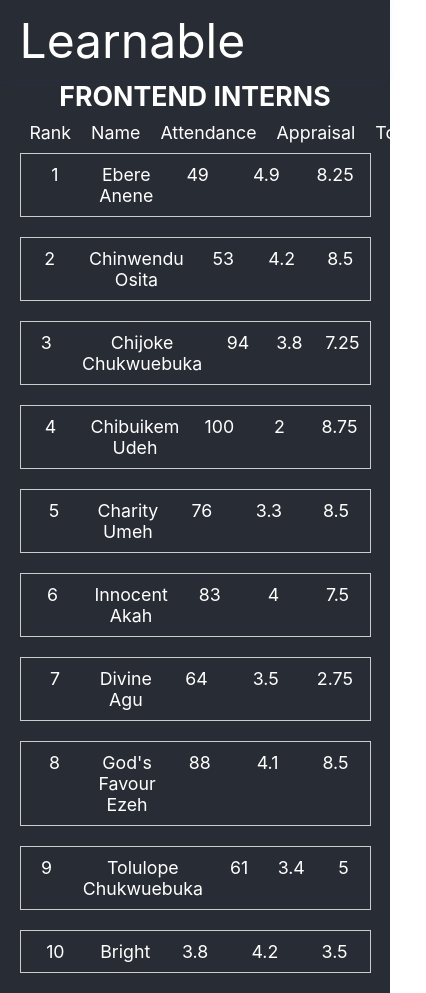
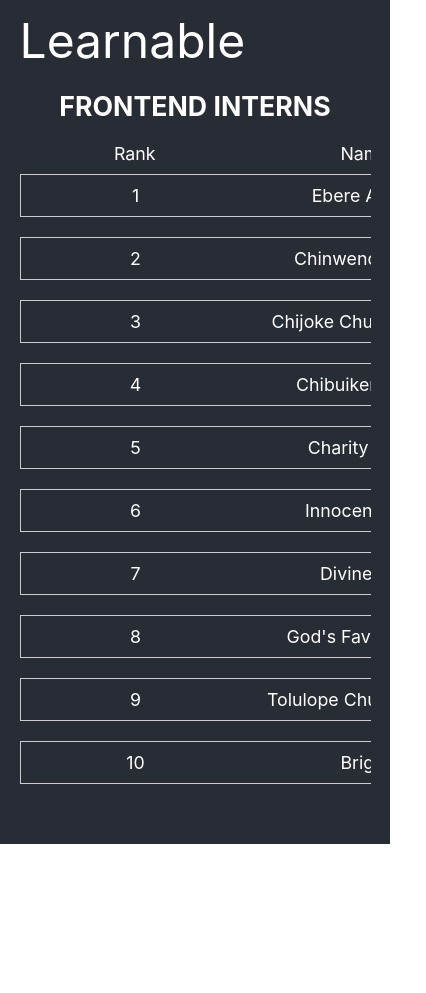
Before and after one commit to somilisa/Result-Management-System, a React (Create React App) app: page / in a window 390 px wide. Shown: the whole page, 426 px wide, since content can reach past the window. After the commit the page ends 844 px from the top, so only its background shows below. Built offline with nearby package versions, Linux system fonts and the light colour scheme.

Commit message:
style: responsiveness

```diff
--- a/src/App.css
+++ b/src/App.css
@@ -47,13 +47,19 @@
 main {
   width: 100vw;
 }
+
+.table {
+  min-width: 1152px;
+}
 .table-wrapper {
   width: 90%;
   max-width: 1280px;
   margin: 0 auto;
+  overflow-x: scroll;
 }
-.table-wrapper h2 {
+h2 {
   text-align: center;
+  line-height: 2;
 }
 .table-header {
   display: flex;
--- a/src/App.js
+++ b/src/App.js
@@ -10,8 +10,8 @@
         <nav>Learnable</nav>
       </header>
       <main>
+        <h2>FRONTEND INTERNS</h2>
         <div className="table-wrapper">
-          <h2>FRONTEND INTERNS</h2>
           <div className="table">
             <div className="table-header">
               <p>Rank</p>
```
